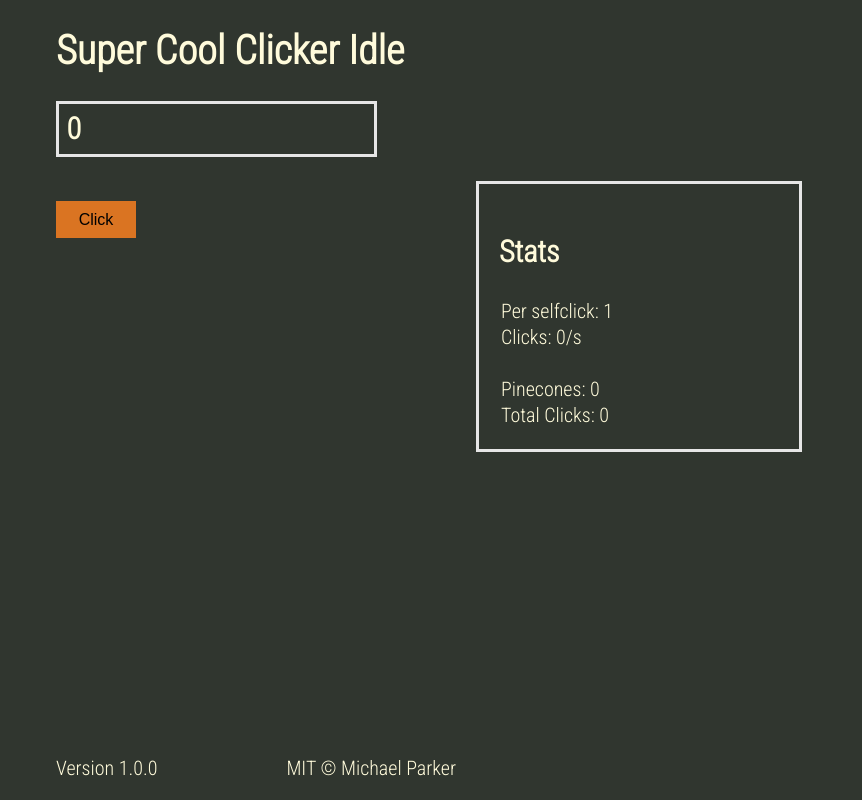
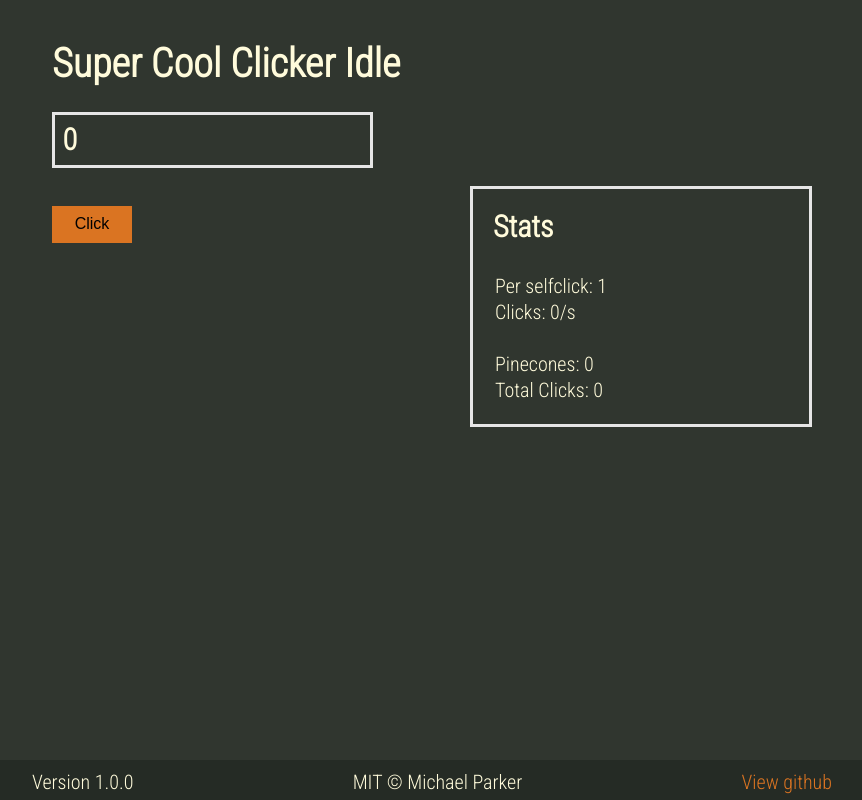
Before and after one commit to iHaveSticks/Super-Cool-Clicker-Idle, a React app: page / in a window 1280 px wide. Shown: the whole page, without its empty margins (208-1070 px from the left). Built offline with nearby package versions, Linux system fonts and the light colour scheme.

Commit message:
CSS Changes
Changed js files used for styling components to ordinary css
Moved app.js inline styles to respective css file

Changed and added more css to make the web page function better
	Using display grid in #main

	Changed height for main to match screen size - footer size
	and removed display absolute from the footer

```diff
--- /dev/null
+++ b/src/components/App/App.css
@@ -0,0 +1,52 @@
+#main {
+  display: grid;
+  grid-template-columns: 55% 45%;
+  grid-template-rows: 9.3em auto;
+
+  margin: 0 auto;
+  padding: 0 5px;
+  width: 38em;
+  min-height: calc(100vh - 2em);
+}
+
+#mainHead {
+  grid-column: 1 / span 2;
+  width: 100%;
+}
+
+#clicksCurrent {
+  border: 3px solid #e6e6e6;
+  width: 10em;
+  white-space: nowrap;
+  padding: 0.25em;
+  overflow: hidden;
+}
+
+#storeContainer {
+  min-height: 500px;
+  margin: 0;
+  overflow: hidden;
+}
+
+#gameStatsContainer {
+  width: 100%;
+}
+
+#footer {
+  width: 100%;
+  height: 1em;
+  margin: 0;
+  padding: 0.5em 0;
+  background-color: #252b25;
+}
+
+#footerInside {
+  max-width: 40em;
+  margin: auto;
+  display: flex;
+  justify-content: space-between;
+}
+
+#footer p {
+  margin: 0;
+}
--- a/src/components/App/App.css.js
+++ /dev/null
@@ -1,5 +0,0 @@
-
-export const mainStyles = {
-    marginLeft: "20vw",
-    userSelect: "none",
-}
--- a/src/components/App/App.js
+++ b/src/components/App/App.js
@@ -1,7 +1,7 @@
 import React, {useState, useEffect} from 'react';
 
 // Import CSS
-import {mainStyles} from "./App.css.js";
+import  "./App.css";
 import {buttonAvailable, buttonUnavailable} from "../../styles/buttonSyles.css";
 
 // Import Components
@@ -158,12 +158,15 @@ export default function App() {
     }
 
     return (
-    <div>
-        <main style={mainStyles}>
+    <div style={{
+        margin: "none"
+        }}>
+        <main id={"main"}>
+            <div id="mainHead">
                 <h1>Super Cool Clicker Idle</h1>
-            <h2 style={{border: "3px solid #e6e6e6", width: "10em", whiteSpace: "nowrap", padding: '0.250em', overflow: "hidden"}}> {NumberCompacter(clicksCurrent)} </h2>
-
-            <div style={{minHeight: "11em", float: 'left', marginRight: '1em', display: 'block', minWidth: "20em", overflow: "hidden"}}> {/* minWidth = 10em * 2 to match the h2 element above*/}
+                <h2 id={"clicksCurrent"}> {NumberCompacter(clicksCurrent)} </h2>
+            </div>
+            <div id="storeContainer"> {/* minWidth = 10em * 2 to match the h2 element above*/}
 
                 <p>
                     <button type="button"
@@ -250,6 +253,7 @@ export default function App() {
                 </div>
             </div>
 
+            <div id="gameStatsContainer">
                 <GameStats  perAutoClick={perAutoClick}
                             autoClickSpeed={autoClickSpeed}
                             perClick={perClick}
@@ -258,10 +262,14 @@ export default function App() {
                             pinetreesMod={pinetreesMod}
                             clicksTotal={clicksTotal}
                 />
+            </div>
         </main>
-        <footer style={{bottom: "0", position: "absolute", width: "20em", marginLeft: "20vw", display: "flex", justifyContent: "space-between"}}>
+        <footer id="footer">
+            <div id="footerInside">
                 <p>Version 1.0.0</p>
                 <p>MIT © Michael Parker</p>
+                <p><a href="https://github.com/iHaveSticks/Super-Cool-Clicker-Idle/">View github</a></p>
+            </div>
         </footer>
     </div>
     )
--- /dev/null
+++ b/src/components/GameStats/GameStats.css
@@ -0,0 +1,21 @@
+#gameStatsInside {
+  margin: 0;
+  padding: 1em;
+  white-space: nowrap;
+  display: block;
+  border: 3px solid #e6e6e6;
+  overflow: hidden;
+}
+
+h3 {
+  margin-top: 0;
+}
+
+.rowStyles {
+  margin: 0.1em;
+}
+
+.listStyles {
+  list-style: none;
+  margin: 0 0 0.5em 0;
+}
--- a/src/components/GameStats/GameStats.css.js
+++ /dev/null
@@ -1,17 +0,0 @@
-
-export const GameStatStyles = {
-    padding: '1em',
-    width: '14em',
-    whiteSpace: "nowrap",
-    display: "block",
-    border: "3px solid #e6e6e6",
-    overflow: "hidden"
-}
-export const rowStyles = {
-    margin: '.1em'
-}
-
-export const listStyles = {
-    listStyle: "none",
-    margin: "0 0 .5em 0"
-}
--- a/src/components/GameStats/GameStats.js
+++ b/src/components/GameStats/GameStats.js
@@ -1,5 +1,5 @@
 import React from 'react';
-import {GameStatStyles, rowStyles, listStyles} from "./GameStats.css.js";
+import "./GameStats.css";
 import NumberCompacter from './../../functions/number-compacter.js';
 
 
@@ -9,22 +9,25 @@ export default function GameStats(props)  {
     Displays game statistics inside a box
     */
     return(
-        <aside style={GameStatStyles}>
+        <aside id={"gameStatsInside"}>
             <h3>Stats</h3>
-                <p style={rowStyles}>Per selfclick:&nbsp;{NumberCompacter(props.perClick)}</p>
-                <p style={rowStyles}>Clicks:&nbsp;{NumberCompacter(props.perAutoClick/(props.autoClickSpeed/1000))}/s</p>
+                <p className={"rowStyles"}>Per selfclick:&nbsp;{NumberCompacter(props.perClick)}</p>
+                <p className={"rowStyles"}>Clicks:&nbsp;{NumberCompacter(props.perAutoClick/(props.autoClickSpeed/1000))}/s</p>
                 {props.numOfPinetrees > 0 &&
-                <p style={rowStyles}>
-                    Pinecones:&nbsp;{NumberCompacter((props.numOfPinetrees * props.pinetreesMod)/(props.autoClickSpeed/1000))}/s
-                    <ul style={listStyles}>
-                        <li><em>Pinetrees: {NumberCompacter(props.numOfPinetrees)}</em></li>
-                        <li><em>Modifier: {NumberCompacter(props.pinetreesMod)}</em></li>
-                    </ul>
-                </p>
+                    <div>
+                        <p className={"rowStyles"}>
+                            Pinecones:&nbsp;{NumberCompacter((props.numOfPinetrees * props.pinetreesMod)/(props.autoClickSpeed/1000))}/s&nbsp;
+
+                        </p>
+                        <ul className={"listStyles"}>
+                            <li><em>Pinetrees: {NumberCompacter(props.numOfPinetrees)}</em></li>
+                            <li><em>Modifier: {NumberCompacter(props.pinetreesMod)}</em></li>
+                        </ul>
+                    </div>
                 }
                 <br />
-                <p style={rowStyles}>Pinecones:&nbsp;{NumberCompacter(props.pineconesCurrent)}</p>
-                <p style={rowStyles}>Total Clicks:&nbsp;{NumberCompacter(props.clicksTotal)}</p>
+                <p className={"rowStyles"}>Pinecones:&nbsp;{NumberCompacter(props.pineconesCurrent)}</p>
+                <p className={"rowStyles"}>Total Clicks:&nbsp;{NumberCompacter(props.clicksTotal)}</p>
         </aside>
     )
 }
--- a/src/styles/index.css
+++ b/src/styles/index.css
@@ -1,23 +1,31 @@
-html {
-  height: 100%;
+#root {
+  color: #fffbdb;
+  font-size: 20px;
+  user-select: none;
+}
+
+h1 {
   margin: 0;
-  font-size: 20px;
-  color: #fffbdb;
+  padding-top: 1em;
 }
 
 h3 {
   font-size: 1.5em;
 }
 
+a {
+  font-family: inherit;
+  font-size: inherit;
+  color: #da7422;
+  text-decoration: none;
+}
+
+a:hover {
+  color: #fffbdb;
+}
+
 body {
   font-family: "Roboto Condensed", sans-serif;
   background-color: #30362f;
+  margin: 0;
 }
-
-/* @media only screen and (min-width: 2000px) {
-    #root {
-        max-width: 2000px;
-        margin: 5em 0 0 12em;
-        transform: scale(1.2);
-    }
-  } */
```
Lines whose indentation alone changed are shown as unchanged.
